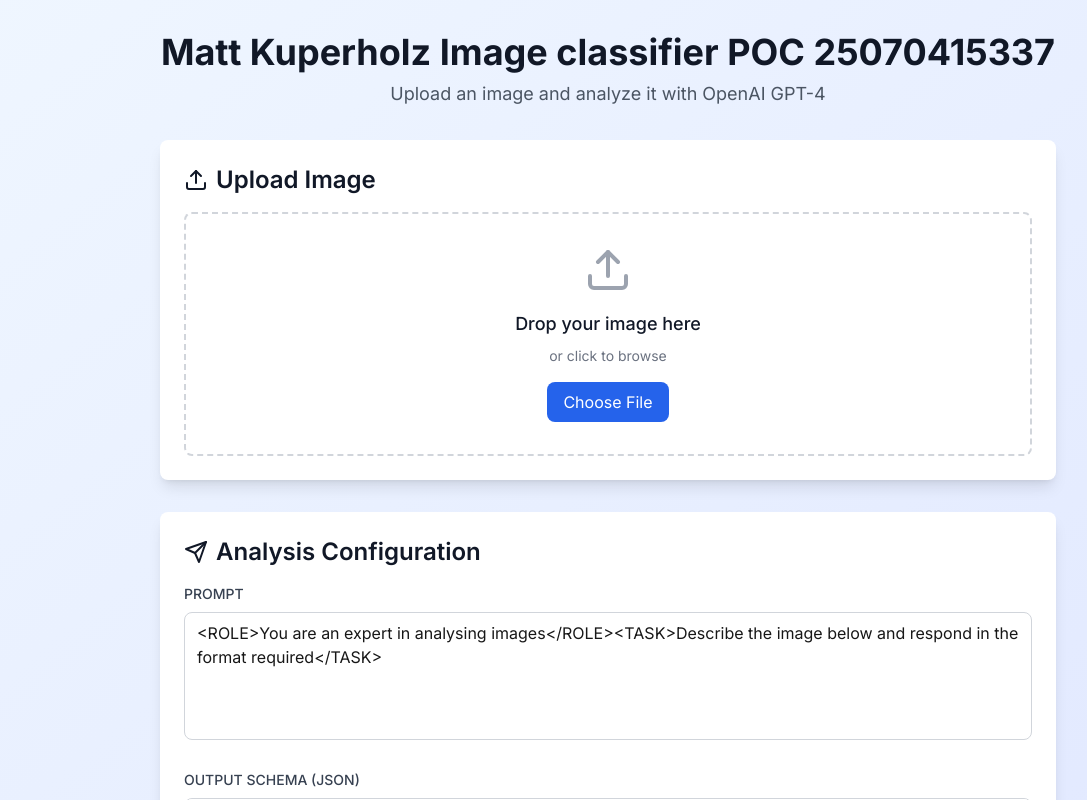
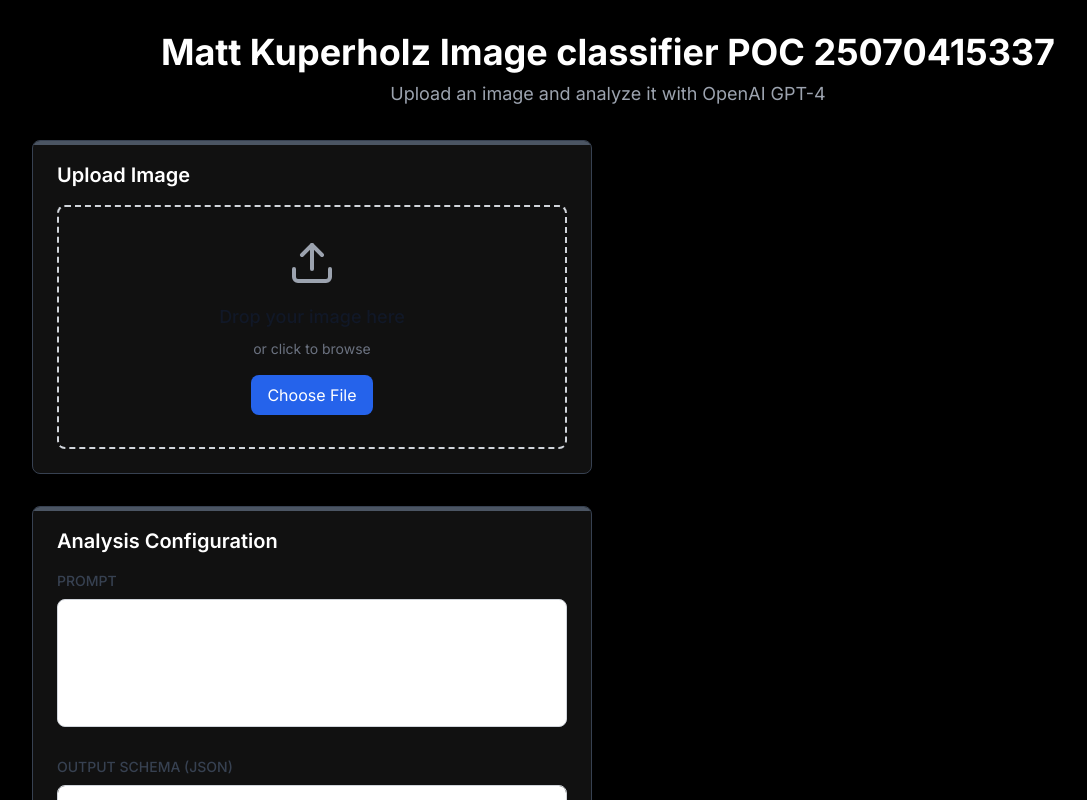
Before and after one commit to mattgtwk/MKC_imageclassifier_POC_250704, a Next.js app: page / in a window 1280 px wide. Shown: the top 800 px of the page, without its empty margins (32-1119 px from the left). Built offline with nearby package versions, Linux system fonts and the light colour scheme.

Commit message:
Refactor UI to modern black-white cards with shadcn-style Card component and side-by-side layout

```diff
--- /dev/null
+++ b/app/components/ui/Card.tsx
@@ -0,0 +1,36 @@
+import { X } from 'lucide-react'
+import React from 'react'
+
+interface CardProps {
+  title?: string
+  children: React.ReactNode
+  onClose?: () => void
+  className?: string
+}
+
+export default function Card({ title, children, onClose, className = '' }: CardProps) {
+  return (
+    <div
+      className={`rounded-lg border border-gray-700 bg-[#111] shadow-lg/10 overflow-hidden ${className}`}
+    >
+      <div className="relative">
+        {/* Accent bar */}
+        <div className="h-1 w-full bg-gray-600" />
+        {title && (
+          <div className="px-6 py-4 flex items-center justify-between">
+            <h3 className="text-xl font-semibold text-white">{title}</h3>
+            {onClose && (
+              <button
+                onClick={onClose}
+                className="text-gray-400 hover:text-white transition-colors"
+              >
+                <X className="w-4 h-4" />
+              </button>
+            )}
+          </div>
+        )}
+      </div>
+      <div className="px-6 pb-6">{children}</div>
+    </div>
+  )
+}
--- a/app/globals.css
+++ b/app/globals.css
@@ -3,20 +3,16 @@
 @tailwind utilities;
 
 :root {
-  --background: #ffffff;
-  --foreground: #171717;
-}
-
-@media (prefers-color-scheme: dark) {
-  :root {
-    --background: #0a0a0a;
-    --foreground: #ededed;
-  }
+  --background: #000000;
+  --foreground: #ffffff;
+  --muted: #1a1a1a;
+  --muted-foreground: #b3b3b3;
+  --border: #333333;
 }
 
 body {
+  background: var(--background);
   color: var(--foreground);
-  background: var(--background);
 }
 
 @layer utilities {
--- a/app/page.tsx
+++ b/app/page.tsx
@@ -1,8 +1,8 @@
 'use client'
 
 import { useState, useRef } from 'react'
-import { Upload, Send, Download } from 'lucide-react'
 import ImageUploadForm from './components/ImageUploadForm'
+import Card from './components/ui/Card'
 import PromptForm from './components/PromptForm'
 import ResultDisplay from './components/ResultDisplay'
 
@@ -53,24 +53,22 @@
   }
 
   return (
-    <div className="min-h-screen bg-gradient-to-br from-blue-50 to-indigo-100 dark:from-gray-900 dark:to-gray-800">
+    <div className="min-h-screen bg-black">
       <div className="container mx-auto px-4 py-8">
         <div className="text-center mb-8">
-          <h1 className="text-4xl font-bold text-gray-900 dark:text-white mb-2">
+          <h1 className="text-4xl font-bold text-white mb-2">
             Matt Kuperholz Image classifier POC 25070415337
           </h1>
-          <p className="text-lg text-gray-600 dark:text-gray-300">
+          <p className="text-lg text-gray-400">
             Upload an image and analyze it with OpenAI GPT-4
           </p>
         </div>
 
-        <div className="max-w-4xl mx-auto space-y-8">
+        <div className="max-w-6xl mx-auto flex flex-col md:flex-row gap-8">
+          {/* Left Column */}
+          <div className="flex-1 space-y-8">
             {/* Image Upload Section */}
-          <div className="bg-white dark:bg-gray-800 rounded-lg shadow-lg p-6">
-            <h2 className="text-2xl font-semibold text-gray-900 dark:text-white mb-4 flex items-center">
-              <Upload className="w-6 h-6 mr-2" />
-              Upload Image
-            </h2>
+            <Card title="Upload Image">
               <ImageUploadForm onImageUpload={handleImageUpload} />
               {uploadedImageUrl && (
                 <div className="mt-4">
@@ -81,27 +79,24 @@
                   />
                 </div>
               )}
+            </Card>
+
+            {/* Prompt and Schema Section */}
+            <Card title="Analysis Configuration">
+              <PromptForm onAnalyze={handleAnalysis} isAnalyzing={isAnalyzing} />
+            </Card>
           </div>
 
-          {/* Prompt and Schema Section */}
-          <div className="bg-white dark:bg-gray-800 rounded-lg shadow-lg p-6">
-            <h2 className="text-2xl font-semibold text-gray-900 dark:text-white mb-4 flex items-center">
-              <Send className="w-6 h-6 mr-2" />
-              Analysis Configuration
-            </h2>
-            <PromptForm onAnalyze={handleAnalysis} isAnalyzing={isAnalyzing} />
-          </div>
-
+          {/* Right Column */}
+          <div className="flex-1">
             {/* Results Section */}
             {analysisResult && (
-            <div className="bg-white dark:bg-gray-800 rounded-lg shadow-lg p-6">
-              <h2 className="text-2xl font-semibold text-gray-900 dark:text-white mb-4 flex items-center">
-                <Download className="w-6 h-6 mr-2" />
-                Analysis Results
-              </h2>
+              <Card title="Analysis Results" className="h-full">
                 <ResultDisplay result={analysisResult} />
+              </Card>
+            )}
           </div>
-          )}
+        </div>
 
         {/* Error Display */}
         {error && (
@@ -111,6 +106,5 @@
         )}
       </div>
     </div>
-    </div>
   )
 }
```
Lines whose indentation alone changed are shown as unchanged.
